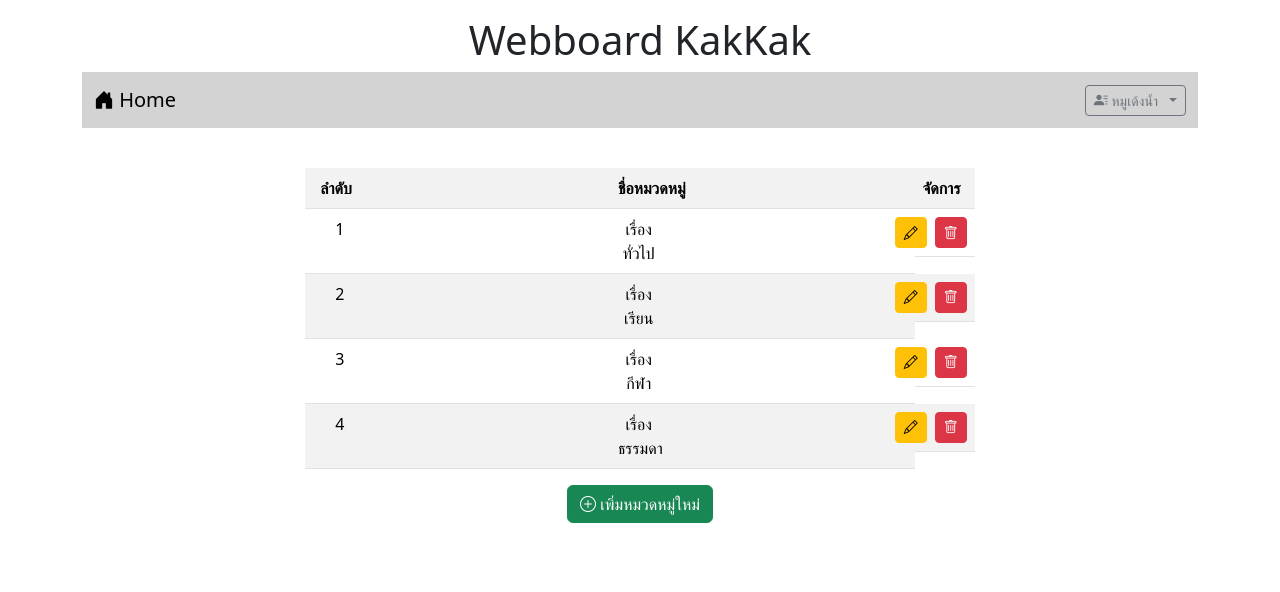
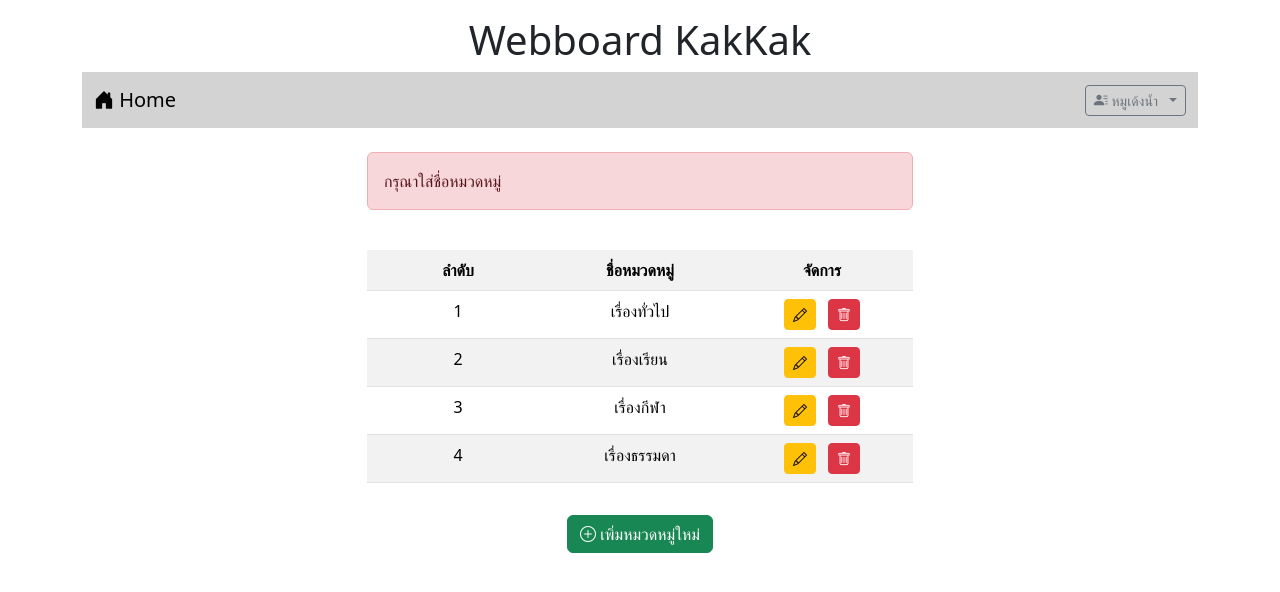
Before and after one commit to Chaiyapop4092/Webboard, a PHP site: page /category.php in a window 1280 px wide. Shown: the top 592 px of the page. Run offline with PHP 8.4, Linux system fonts and the light colour scheme; a user stored in the database is signed in; data comes from the database, SQL or seed files in the repository.

Commit message:
เพิ่มหน้า editcategory.php
ห้ทำการแก้ไขข้อมูลลงในตาราง category เสร็จแล้วให้ส่งกลับมายังหน้า category.php พร้อมมีการ
แจ้งเตือนว่า “แก้ไขหมวดหมู่เรียบร้อยแล้ว”
+ แก้ไข UI

```diff
--- a/category.php
+++ b/category.php
@@ -15,6 +15,19 @@
     <div class="container-lg">
         <H1 style="text-align: center;" class="mt-3"> Webboard KakKak </H1>
         <?php include "nav.php" ?>
+        <div class="row mt-4">
+            <div class="col-sm-10 col-md-8 col-lg-6 mx-auto">
+                <?php
+                    if(isset($_SESSION['categoryAdd'])){
+                        if($_SESSION['categoryAdd']=='false'){
+                            echo "<div class='alert alert-danger'>กรุณาใส่ชื่อหมวดหมู่</div>";
+                        }
+                        else{
+                            echo "<div class='alert alert-success'>เพิ่มหมวดหมู่เรียบร้อยแล้ว</div>";
+                        }
+                        unset($_SESSION['categoryAdd']);
+                    }
+                ?>
                 <table class="table table-striped mt-4">
                     <?php
                         $conn=new PDO("mysql:host=localhost;dbname=webboard;charset=utf8","root","");
@@ -31,20 +44,20 @@
                                 INNER JOIN category as t3 ON (t1.cat_id=t3.id) ORDER BY t1.post_date DESC";
                         }*/
                         $result=$conn->query($sql);
-                echo "<table class='table table-striped' style='width: 60%; margin: auto; table-layout:fixed;'>
+                        echo "<table class='table table-striped' style='width: 100%; table-layout: fixed;'>
                                 <tr>
-                            <th class='text-left' style='padding-left: 15px;'>ลำดับ</th>
-                            <th class='text-alignment-center'>ชื่อหมวดหมู่</th>
-                            <th class='text-right' style='width: 9%'>จัดการ</th>
+                                    <th class='text-center'>ลำดับ</th>
+                                    <th class='text-center'>ชื่อหมวดหมู่</th>
+                                    <th class='text-center'>จัดการ</th>
                                 </tr>";
                         while($row = $result->fetch()){
                             echo "
                                 <tr>
-                            <td class='text-left' style='padding-left: 30px;'>$row[0]</td>
-                            <td class='text-center' style='padding-right: 255px;'>$row[1]</td>
-                            <td class='d-flex align-items-center justify-content-end'>
-                                <a href='editpost.php?id={$row[0]}' class='btn btn-warning btn-sm float-end me-2'><i class='bi bi-pencil'></i></a>
-                                <a href='delete.php?id={$row[0]}' class='btn btn-danger btn-sm float-end' onclick='return myFunction();'><i class='bi bi-trash'></i></a>
+                                    <td class='text-center'>$row[0]</td>
+                                    <td class='text-center'>$row[1]</td>
+                                    <td class='text-center'>
+                                        <a href='editcategory.php?id={$row[0]}' class='btn btn-warning btn-sm float-center me-2'><i class='bi bi-pencil'></i></a>
+                                        <a href='deletecategory.php?id={$row[0]}' class='btn btn-danger btn-sm float-center' onclick='return myFunction();'><i class='bi bi-trash'></i></a>
                                     </td>
                                 </tr>";
                             /*if (isset($_SESSION['id'])){
@@ -90,12 +103,11 @@
                                     <button type="button" class="btn-close" data-bs-dismiss="modal" aria-label="Close"></button>
                                 </div>
                                 <div class="modal-body">
-                            <form id="addCategoryForm">
+                                    <form id="addCategoryForm" method="post" action="category_save.php">
                                         <div class="mb-3">
                                             <label for="categoryName" class="form-label">ชื่อหมวดหมู่</label>
-                                    <input type="text" class="form-control" id="categoryName" required>
+                                            <input type="text" class="form-control" id="categoryName" name="categoryName" required>
                                         </div>
-                                <!-- คุณสามารถเพิ่มฟิลด์อื่นๆ ที่ต้องการได้ที่นี่ -->
                                     </form>
                                 </div>
                                 <div class="modal-footer">
@@ -107,3 +119,7 @@
                     </div>
                 </table>
             </div>
+        </div>
+    </div>
+</body>
+</html>
```
Also changed, not shown: category_save.php (added, +26 -0 lines). Lines whose indentation alone changed are shown as unchanged.
